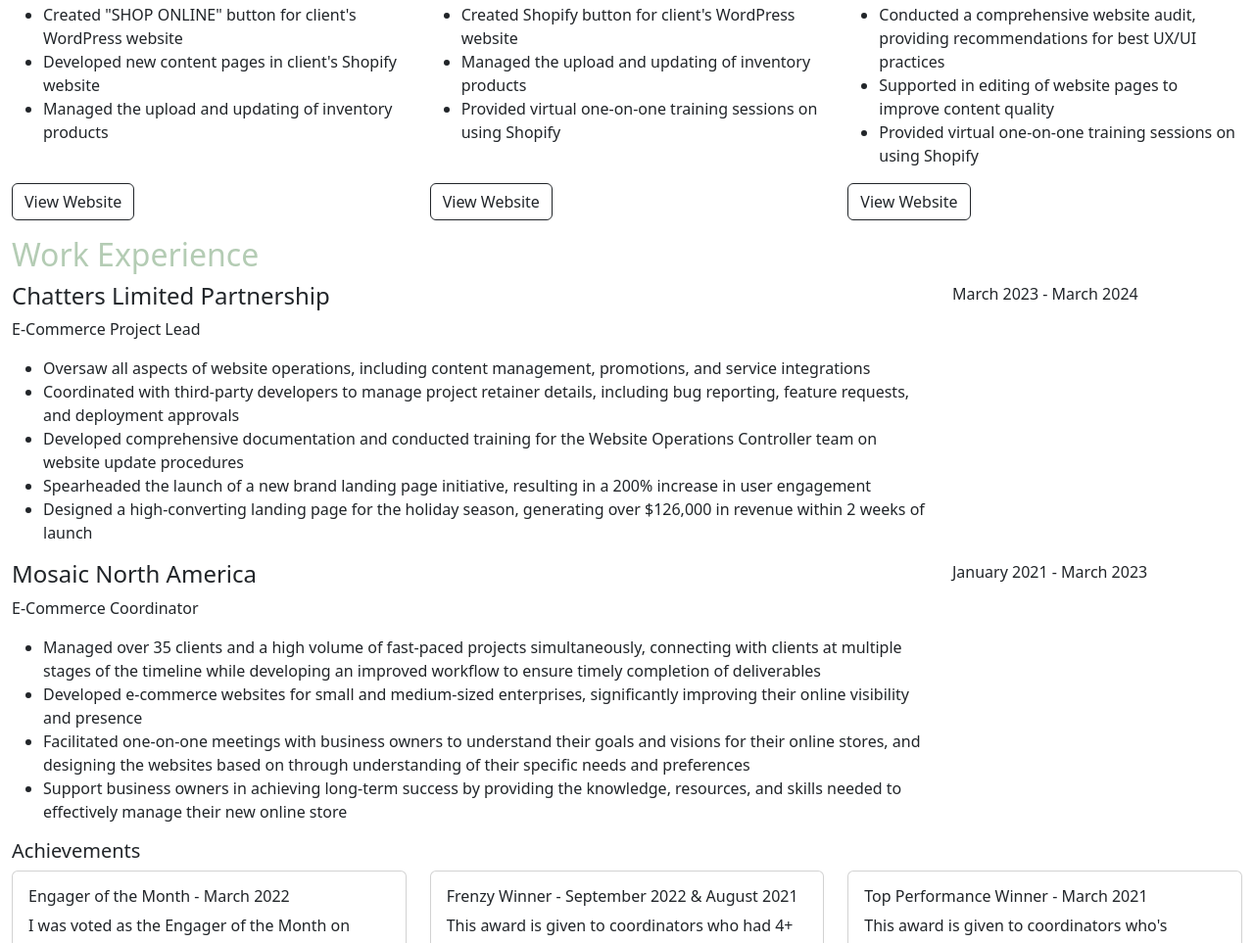
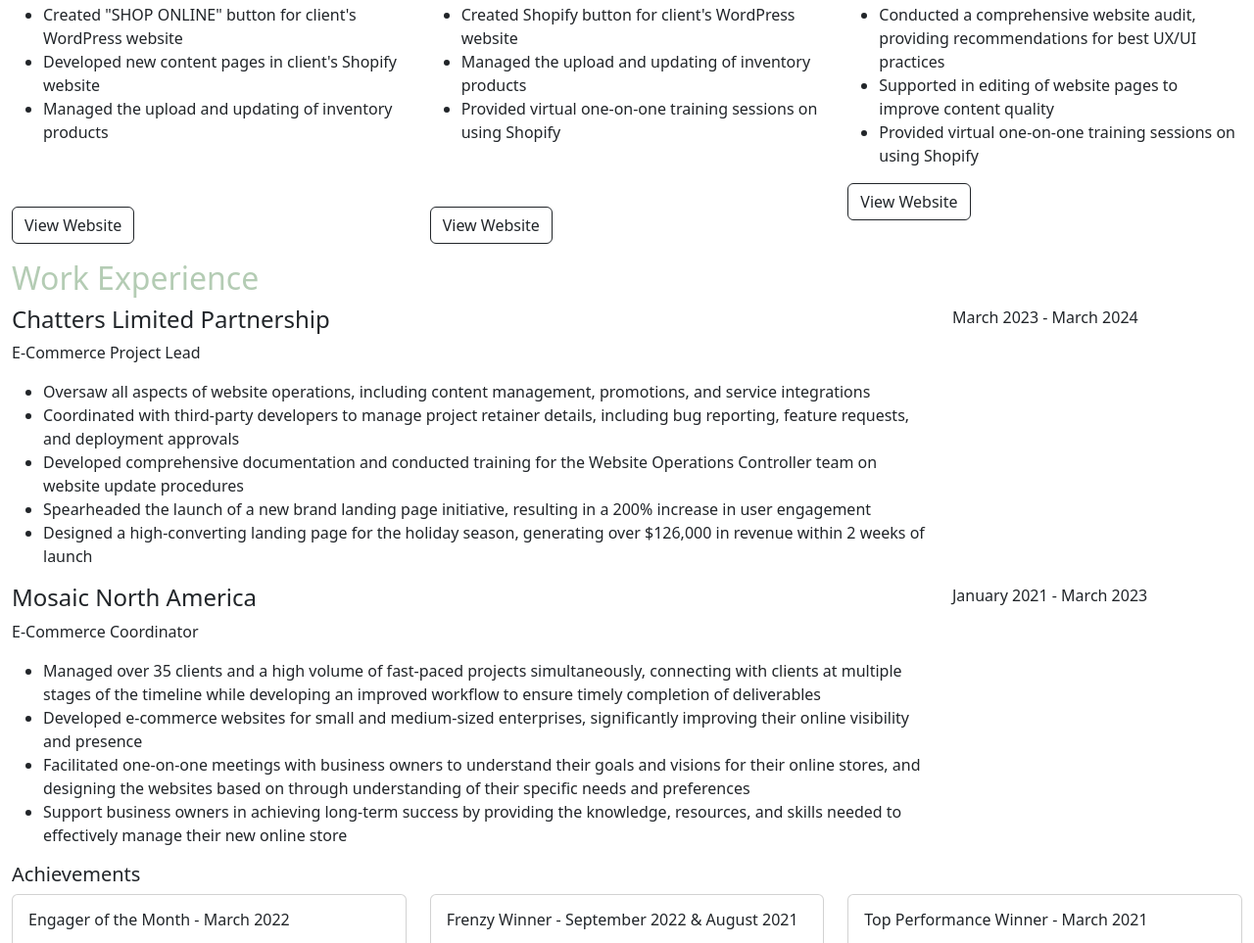
Before and after one commit to lynda-ho/lynda-ho.github.io, a plain HTML site: page index.html in a window 1280 px wide. Shown: the part 994-1957 px from the top of the page at 98% size. Drawn offline with nearby package versions, Linux system fonts and the light colour scheme.

Commit message:
Adding additional edits

```diff
--- a/index.html
+++ b/index.html
@@ -102,7 +102,7 @@
                     <li>Developed new content pages in client's Shopify website</li>
                     <li>Managed the upload and updating of inventory products</li>
                 </ul>
-                <div class="pt-4">
+                <div class="pt-5">
                     <a href="https://charlesandhunt.com/" class="btn btn-outline-dark" role="button">View Website</a>
                 </div>
             </div>
@@ -118,7 +118,7 @@
                     <li>Managed the upload and updating of inventory products</li>
                     <li>Provided virtual one-on-one training sessions on using Shopify</li>
                 </ul>
-                <div class="pt-4">
+                <div class="pt-5">
                     <a href="https://www.upluseducation.ca/" class="btn btn-outline-dark" role="button">View Website</a>
                 </div>
             </div>
```
